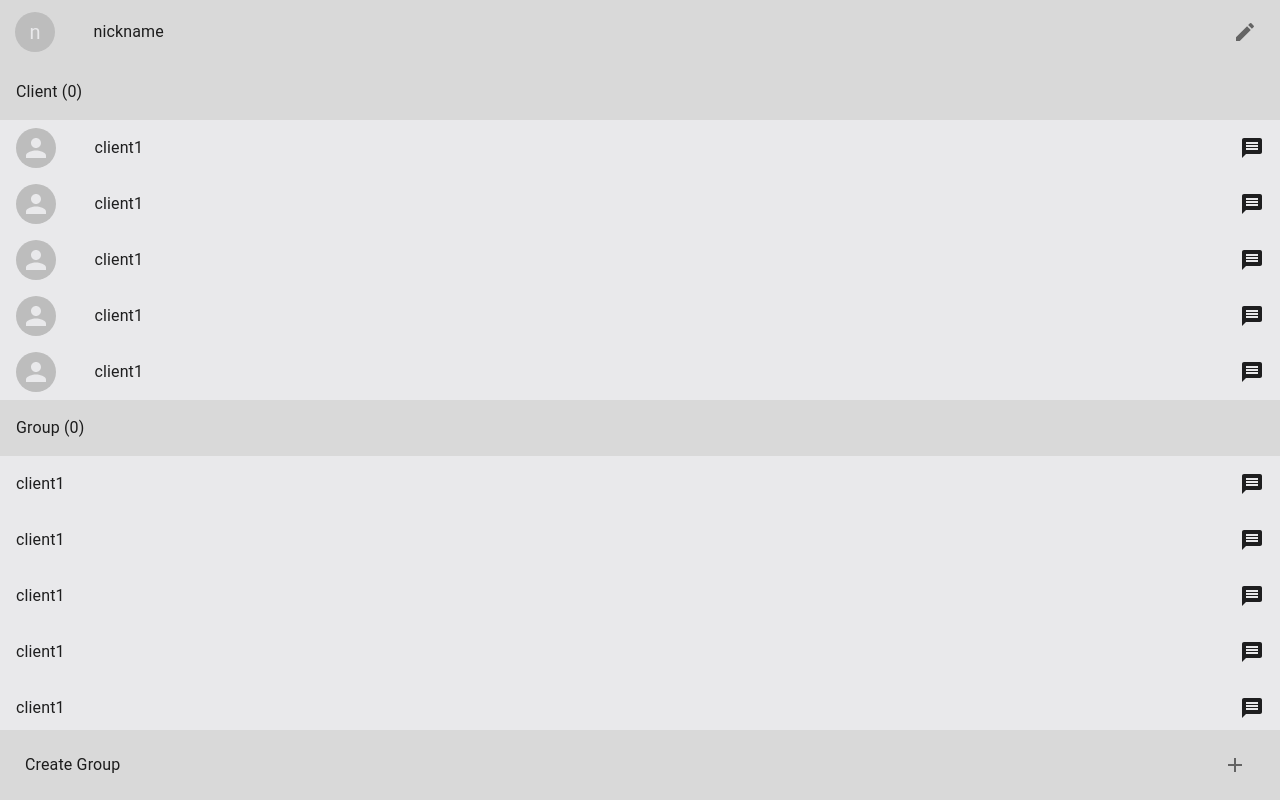
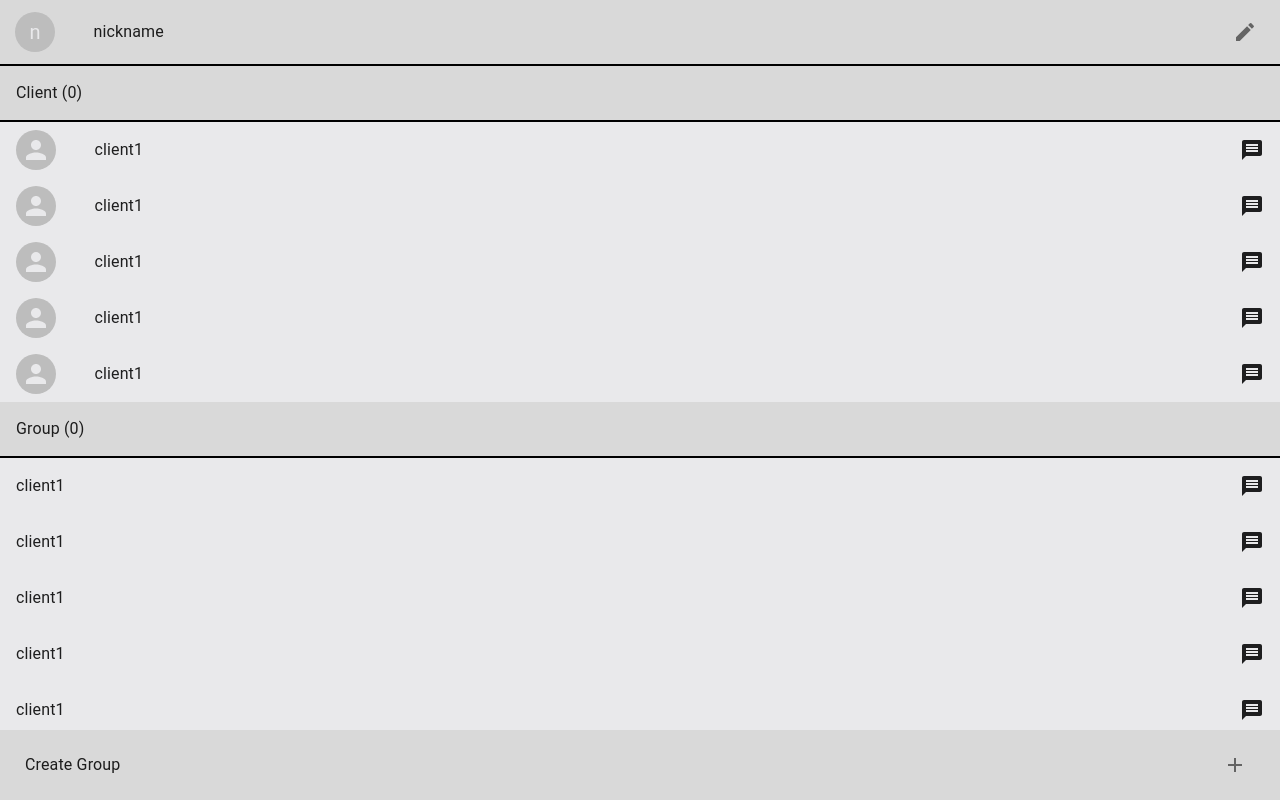
Before and after one commit to Palm394/chat-application-client, a Next.js app: page / in a window 1280 px wide. Shown: the top 800 px of the page. Built offline with nearby package versions, Linux system fonts and the light colour scheme.

Commit message:
Add border of list

```diff
--- a/src/component/NavBar/NavBarLayout.tsx
+++ b/src/component/NavBar/NavBarLayout.tsx
@@ -8,7 +8,11 @@ type props = {
 
 export default function ProfileLayout({ ...props }: props) {
   return (
-    <AppBar position="sticky">
+    <AppBar
+      position="sticky"
+      sx={{
+        borderBottom: "2px solid #000000"
+      }}>
       <Toolbar>
         {props.avatar &&
           <Avatar sx={{ marginRight: "3vw" }}>{props.avatar}</Avatar>
--- a/src/module/home/CollaspeButton.tsx
+++ b/src/module/home/CollaspeButton.tsx
@@ -1,4 +1,5 @@
 import theme from "@/config/theme";
+import { BorderTop } from "@mui/icons-material";
 import { ListItemButton, Typography } from "@mui/material";
 
 type props = {
@@ -9,7 +10,13 @@ type props = {
 
 export default function CollaspeButton({ ...props }: props) {
   return (
-    <ListItemButton sx={{ minHeight: "56px", backgroundColor: theme.palette.primary.main }} onClick={props.onClick}>
+    <ListItemButton
+      sx={{
+        minHeight: "56px",
+        backgroundColor: theme.palette.primary.main,
+        borderBottom: "2px solid #000000"
+      }}
+      onClick={props.onClick}>
       <Typography>{props.name} ({props.amount})</Typography>
     </ListItemButton>
   )
```
